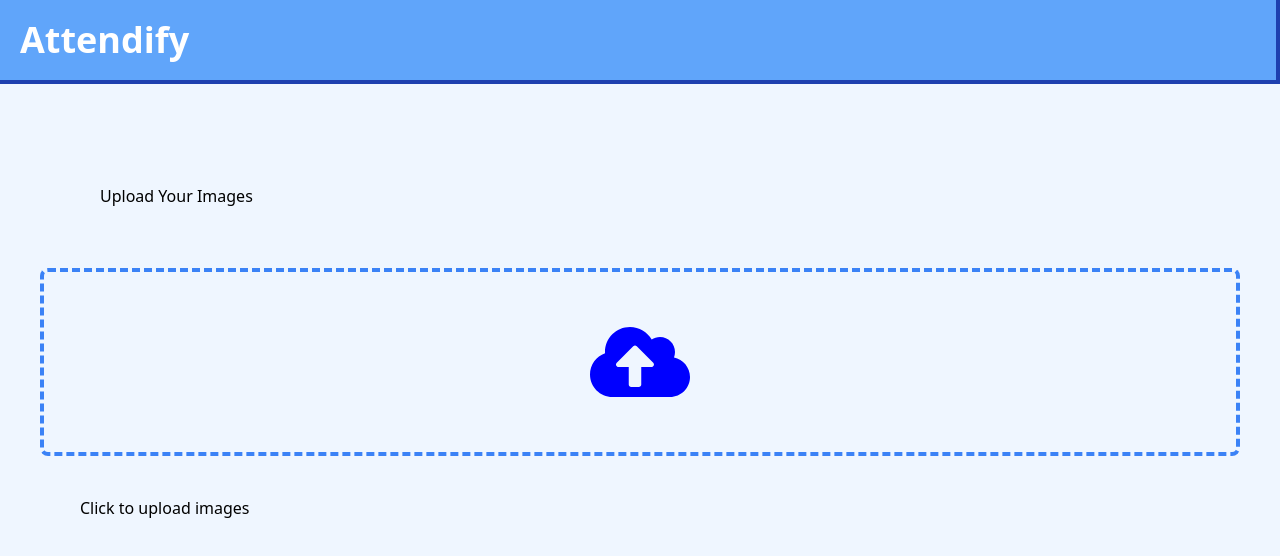
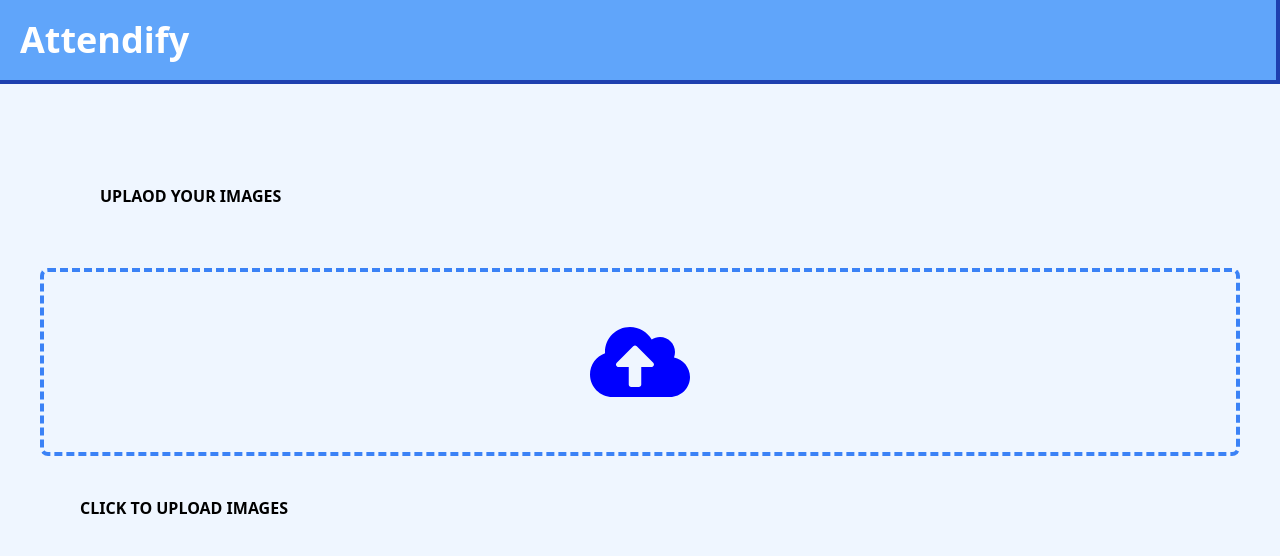
Before and after one commit to rahul-2004-json/Attendify, a React (Create React App) app in the folder frontend/ui/: page / in a window 1280 px wide. Shown: the top 556 px of the page. Built offline with nearby package versions, Linux system fonts and the light colour scheme.

Commit message:
Fonts and div formatted

```diff
--- a/frontend/ui/src/App.js
+++ b/frontend/ui/src/App.js
@@ -42,8 +42,8 @@ function App() {
       </div>
         <div className="flex-col justify-center ">
           <div className="pt-20 px-20 ">
-            <div className="p-5 ">
-              <h2>Upload Your Images</h2>
+            <div className="p-5 font-bold ">
+              <h2>UPLAOD YOUR IMAGES</h2>
             </div>
             <input
               id="fileInput"
@@ -69,27 +69,35 @@ function App() {
             <div className="p-10 flex justify-center border-4 border-blue-500 border-dashed rounded-lg">
               <FaCloudUploadAlt style={{color: 'blue', fontSize: '100px' }} />
             </div>
-            <div className="p-10">
-              <p>Click to upload images</p>
+            <div className="p-10 font-bold">
+              <p>CLICK TO UPLOAD IMAGES</p>
             </div>
           </div>
 
           {selectedFiles.length > 0 && (
             <div className="file-names p-10">
-              <h3>Selected Files:</h3>
+              <div className="font-bold">
+                <h3>SELECTED FILES : </h3>
+              </div>
               <ul>
+                <div>
                   {selectedFiles.map((file, index) => (
+                    <div className="border-4 border-blue-500 m-3 font-bold rounded-md p-2 uppercase">
                       <li key={index}>{file.name}</li>
+                    </div>
                   ))}
+                </div>
               </ul>
             </div>
           )}
 
+          <div className="pl-10 font-bold">
             {selectedFiles.length > 0 && (
               <button onClick={handleUpload} className="upload-button">
-              Upload Files
+                UPLOAD FILES
               </button>
             )}
+          </div>
         </div>
     </div>
   );
```
Lines whose indentation alone changed are shown as unchanged.
